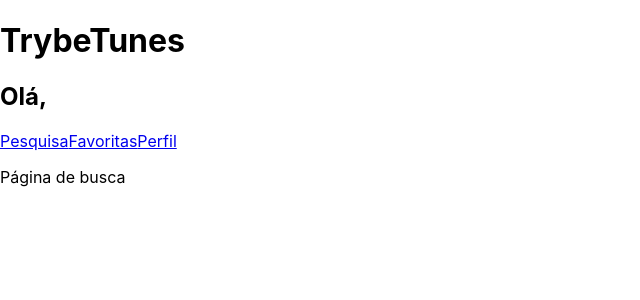
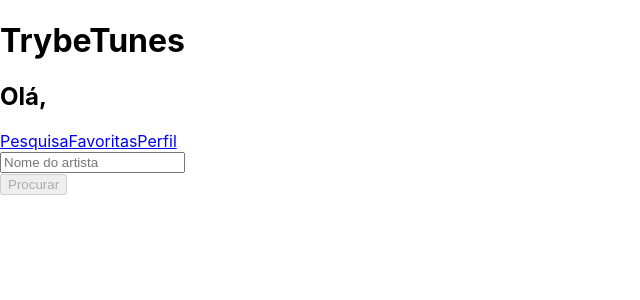
Before and after one commit to victorhsms/trybe-tunes, a React (Create React App) app: page /search in a window 1280 px wide. Shown: the top 300 px of the page, without its empty margins (0-640 px from the left). Built offline with nearby package versions, Linux system fonts and the light colour scheme.

Commit message:
Requisito 5 feito!

```diff
--- /dev/null
+++ b/src/components/Button.js
@@ -0,0 +1,29 @@
+import React, { Component } from 'react';
+import PropTypes from 'prop-types';
+
+class Button extends Component {
+  render() {
+    const { id, message, onClick, disabled } = this.props;
+    return (
+      <div>
+        <button
+          type="button"
+          data-testid={ id }
+          disabled={ disabled }
+          onClick={ onClick }
+        >
+          { message }
+        </button>
+      </div>
+    );
+  }
+}
+
+Button.propTypes = {
+  id: PropTypes.string.isRequired,
+  message: PropTypes.string.isRequired,
+  disabled: PropTypes.bool.isRequired,
+  onClick: PropTypes.func.isRequired,
+};
+
+export default Button;
--- a/src/pages/Login.js
+++ b/src/pages/Login.js
@@ -3,6 +3,7 @@ import { Redirect } from 'react-router-dom';
 import Input from '../components/Input';
 import { createUser } from '../services/userAPI';
 import Loading from '../components/Loading';
+import Button from '../components/Button';
 // import PropTypes from 'prop-types';
 
 class Login extends Component {
@@ -67,14 +68,12 @@ class Login extends Component {
           value={ loginName }
           onInputChange={ this.handleChange }
         />
-        <button
-          type="button"
-          data-testid="login-submit-button"
+        <Button
+          id="login-submit-button"
+          message="Entrar"
           disabled={ btnDesabled }
           onClick={ this.sendName }
-        >
-          Entrar
-        </button>
+        />
       </form>);
   }
 
--- a/src/pages/Search.js
+++ b/src/pages/Search.js
@@ -1,13 +1,62 @@
 import React, { Component } from 'react';
 import Header from '../components/Header';
+import Input from '../components/Input';
+import Button from '../components/Button';
 // import PropTypes from 'prop-types';
 
 class Search extends Component {
+  constructor() {
+    super();
+
+    this.state = {
+      artistName: '',
+      btnDesabled: true,
+    };
+  }
+
+  componentDidUpdate() {
+    this.searchDesabledManager();
+  }
+
+  searchDesabledManager = () => {
+    const { artistName, btnDesabled } = this.state;
+    const minCharacters = 2;
+
+    if (btnDesabled === true && artistName.length >= minCharacters) {
+      this.setState({
+        btnDesabled: false,
+      });
+    } else if (btnDesabled === false && artistName.length < minCharacters) {
+      this.setState({
+        btnDesabled: true,
+      });
+    }
+  }
+
+  handleChange = ({ target }) => {
+    this.setState({
+      [target.name]: target.value,
+    });
+  }
+
   render() {
+    const { artistName, btnDesabled } = this.state;
     return (
       <div data-testid="page-search">
         <Header />
-        <p>Página de busca</p>
+        <Input
+          id="search-artist-input"
+          name="artistName"
+          type="text"
+          message="Nome do artista"
+          value={ artistName }
+          onInputChange={ this.handleChange }
+        />
+        <Button
+          id="search-artist-button"
+          message="Procurar"
+          disabled={ btnDesabled }
+        />
       </div>
     );
   }
```
